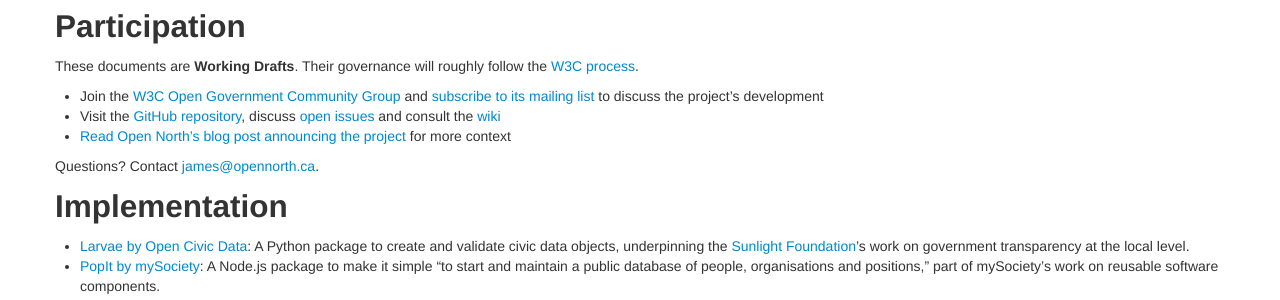
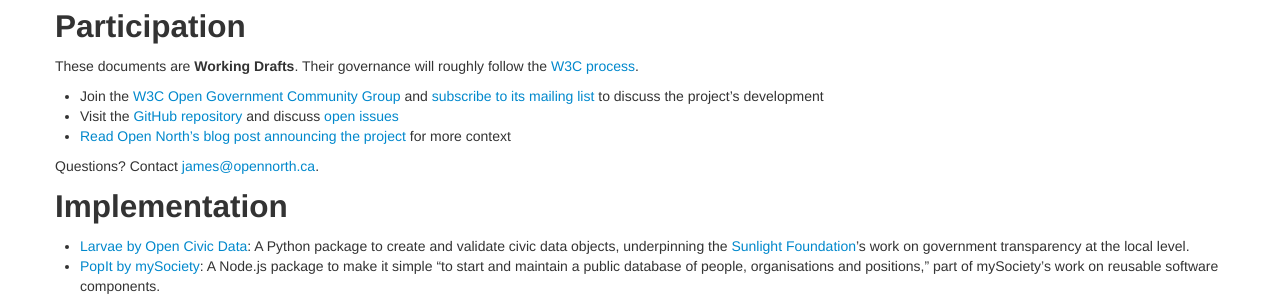
Before and after one commit to popolo-project/popolo-spec, a Jekyll site: the page built from index.md, in a window 1280 px wide. Shown: the part 872-1172 px from the top of the page. Built offline with Jekyll 4.4.1, drawn with Linux system fonts in a browser that asks for light colours; nearby versions of some CDN libraries; Markdown is read by kramdown in place of the engine named in the settings.

Commit message:
remove link to wiki, which is being merged into spec/issues

```diff
--- a/index.md
+++ b/index.md
@@ -56,7 +56,7 @@
 1. [Serialization](/specs/#serialization)
 1. [Change history](/specs/#history)
 1. Appendices
-    1. [JSON data design patterns](/appendices/patterns.html)
+    1. [JSON data design patterns](/appendices/data-patterns.html)
     1. [Best practices for software components](/appendices/components.html)
 
 ## Participation
@@ -64,7 +64,7 @@
 These documents are **Working Drafts**. Their governance will roughly follow the [W3C process](http://www.w3.org/Consortium/Process/).
 
 * Join the [W3C Open Government Community Group](http://www.w3.org/community/opengov/) and [subscribe to its mailing list](http://lists.w3.org/Archives/Public/public-opengov/) to discuss the project's development
-* Visit the [GitHub repository](https://github.com/opennorth/popolo-spec/tree/gh-pages), discuss [open issues](https://github.com/opennorth/popolo-spec/issues) and consult the [wiki](https://github.com/opennorth/popolo-spec/wiki/Data-standard-wiki)
+* Visit the [GitHub repository](https://github.com/opennorth/popolo-spec/tree/gh-pages) and discuss [open issues](https://github.com/opennorth/popolo-spec/issues)
 * [Read Open North's blog post announcing the project](http://blog.opennorth.ca/2013/02/21/update-on-opengovernment/) for more context
 
 Questions? Contact [james@opennorth.ca](mailto:james@opennorth.ca).
```
